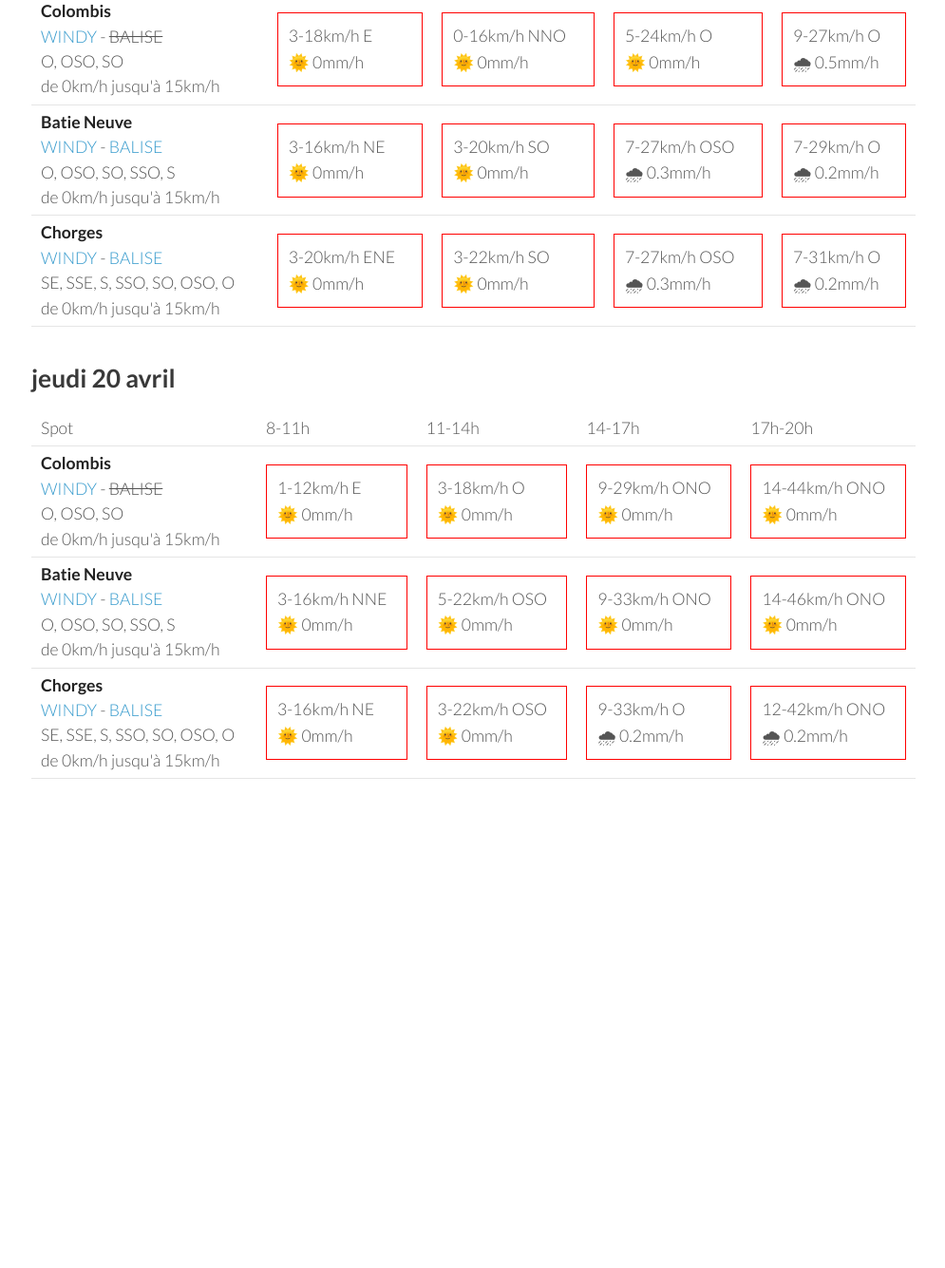
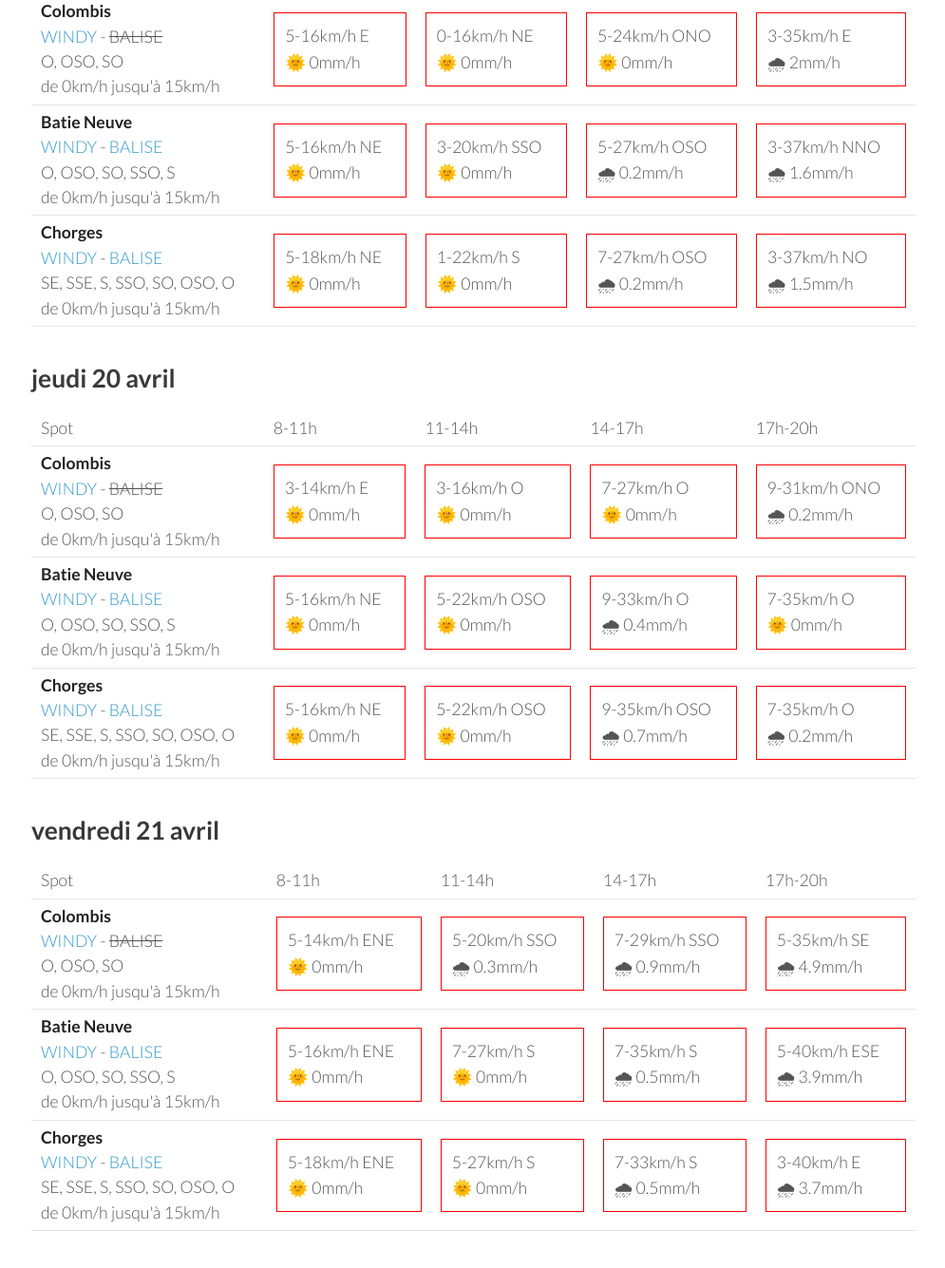
Before and after one commit to parapente-dans-le-nord/parapente-dans-le-nord.github.io, a Jekyll site: the page built from saint_andre.markdown, in a window 1280 px wide and 1400 px high, scrolled down 1801 px. Shown: the top 1335 px of the window at 95% size, without its empty margins (25-1020 px from the left). Built offline with Jekyll 4.4.1, drawn with Linux system fonts in a browser that asks for light colours; before the commit the page ends 2749 px from its top, so only the background shows below that; some of the changed text lies outside the part shown.

Commit message:
update index.markdown

```diff
--- a/saint_andre.markdown
+++ b/saint_andre.markdown
@@ -24,31 +24,28 @@ page mise à jour le dimanche 16 avril 06:35
 <tr>
         <td><strong>Chorges</strong><br><a href="https://windy.com/44.578/6.280?44.559,6.262,10">WINDY</a> - <span class=""><a href="https://www.openwindmap.org/PP554">BALISE</a> </span><br> <span class="vent-favorable">SE, SSE, S, SSO, SO, OSO, O</span><br><span class="force-vent">de 0km/h jusqu'à 15km/h</span> </td>
 
-            <td><div class="not-flyable"><p>1-7km/h NNO</p><p>🌞 0mm/h</p></div></td>
-            <td><div class="flyable"><p>5-11km/h SO</p><p>🌞 0mm/h</p></div></td>
-            <td><div class="not-flyable"><p>11-22km/h SSO</p><p>🌞 0mm/h</p></div></td>
-            <td><div class="not-flyable"><p>7-18km/h SO</p><p>🌞 0mm/h</p></div></td>
-
+            <td><div class="not-flyable"><p>0-0km/h NA</p><p>🌧️ 0mm/h</p></div></td>
+            <td><div class="flyable"><p>3-11km/h SO</p><p>🌞 0mm/h</p></div></td>
+            <td><div class="not-flyable"><p>12-24km/h SSO</p><p>🌞 0mm/h</p></div></td>
+            <td><div class="not-flyable"><p>3-14km/h NO</p><p>🌞 0mm/h</p></div></td>
 
     </tr>
 <tr>
         <td><strong>Batie Neuve</strong><br><a href="https://windy.com/44.584/6.236?44.559,6.262,10,m:eTtagly">WINDY</a> - <span class=""><a href="https://www.openwindmap.org/PP554">BALISE</a> </span><br> <span class="vent-favorable">O, OSO, SO, SSO, S</span><br><span class="force-vent">de 0km/h jusqu'à 15km/h</span> </td>
 
-            <td><div class="not-flyable"><p>5-12km/h NNE</p><p>🌞 0mm/h</p></div></td>
-            <td><div class="flyable"><p>1-7km/h SO</p><p>🌞 0mm/h</p></div></td>
-            <td><div class="not-flyable"><p>16-40km/h NNO</p><p>🌞 0mm/h</p></div></td>
-            <td><div class="not-flyable"><p>20-48km/h NNO</p><p>🌞 0mm/h</p></div></td>
-
+            <td><div class="not-flyable"><p>0-0km/h NA</p><p>🌧️ 0mm/h</p></div></td>
+            <td><div class="flyable"><p>1-9km/h SO</p><p>🌞 0mm/h</p></div></td>
+            <td><div class="not-flyable"><p>18-42km/h NNO</p><p>🌞 0mm/h</p></div></td>
+            <td><div class="not-flyable"><p>20-48km/h N</p><p>🌞 0mm/h</p></div></td>
 
     </tr>
 <tr>
         <td><strong>Colombis</strong><br><a href="https://windy.com/44.494/6.216?44.559,6.262,10">WINDY</a> - <span class="no-balise"> BALISE </span><br> <span class="vent-favorable">O, OSO, SO</span><br><span class="force-vent">de 0km/h jusqu'à 15km/h</span> </td>
 
-            <td><div class="not-flyable"><p>5-11km/h NNE</p><p>🌞 0mm/h</p></div></td>
-            <td><div class="flyable"><p>1-9km/h O</p><p>🌞 0mm/h</p></div></td>
-            <td><div class="not-flyable"><p>14-37km/h NNO</p><p>🌞 0mm/h</p></div></td>
-            <td><div class="not-flyable"><p>20-46km/h NNO</p><p>🌞 0mm/h</p></div></td>
-
+            <td><div class="not-flyable"><p>0-0km/h NA</p><p>🌧️ 0mm/h</p></div></td>
+            <td><div class="not-flyable"><p>0-7km/h NNO</p><p>🌞 0mm/h</p></div></td>
+            <td><div class="not-flyable"><p>16-40km/h NNO</p><p>🌞 0mm/h</p></div></td>
+            <td><div class="not-flyable"><p>20-44km/h NNO</p><p>🌞 0mm/h</p></div></td>
 
     </tr>
 
@@ -70,30 +67,30 @@ page mise à jour le dimanche 16 avril 06:35
 <tr>
         <td><strong>Batie Neuve</strong><br><a href="https://windy.com/44.584/6.236?44.559,6.262,10,m:eTtagly">WINDY</a> - <span class=""><a href="https://www.openwindmap.org/PP554">BALISE</a> </span><br> <span class="vent-favorable">O, OSO, SO, SSO, S</span><br><span class="force-vent">de 0km/h jusqu'à 15km/h</span> </td>
 
-            <td><div class="not-flyable"><p>1-7km/h ENE</p><p>🌞 0mm/h</p></div></td>
+            <td><div class="not-flyable"><p>1-5km/h NE</p><p>🌞 0mm/h</p></div></td>
             <td><div class="flyable"><p>5-12km/h SSO</p><p>🌞 0mm/h</p></div></td>
-            <td><div class="not-flyable"><p>9-22km/h OSO</p><p>🌞 0mm/h</p></div></td>
-            <td><div class="not-flyable"><p>12-31km/h NNO</p><p>🌞 0mm/h</p></div></td>
+            <td><div class="not-flyable"><p>9-22km/h O</p><p>🌞 0mm/h</p></div></td>
+            <td><div class="not-flyable"><p>9-25km/h NO</p><p>🌞 0mm/h</p></div></td>
 
 
     </tr>
 <tr>
         <td><strong>Chorges</strong><br><a href="https://windy.com/44.578/6.280?44.559,6.262,10">WINDY</a> - <span class=""><a href="https://www.openwindmap.org/PP554">BALISE</a> </span><br> <span class="vent-favorable">SE, SSE, S, SSO, SO, OSO, O</span><br><span class="force-vent">de 0km/h jusqu'à 15km/h</span> </td>
 
-            <td><div class="not-flyable"><p>1-3km/h ENE</p><p>🌞 0mm/h</p></div></td>
-            <td><div class="flyable"><p>5-11km/h SO</p><p>🌞 0mm/h</p></div></td>
+            <td><div class="not-flyable"><p>1-3km/h NNE</p><p>🌞 0mm/h</p></div></td>
+            <td><div class="flyable"><p>5-11km/h SSO</p><p>🌞 0mm/h</p></div></td>
             <td><div class="not-flyable"><p>11-24km/h SO</p><p>🌞 0mm/h</p></div></td>
-            <td><div class="not-flyable"><p>7-24km/h O</p><p>🌞 0mm/h</p></div></td>
+            <td><div class="not-flyable"><p>11-25km/h OSO</p><p>🌞 0mm/h</p></div></td>
 
 
     </tr>
 <tr>
         <td><strong>Colombis</strong><br><a href="https://windy.com/44.494/6.216?44.559,6.262,10">WINDY</a> - <span class="no-balise"> BALISE </span><br> <span class="vent-favorable">O, OSO, SO</span><br><span class="force-vent">de 0km/h jusqu'à 15km/h</span> </td>
 
-            <td><div class="not-flyable"><p>3-7km/h NO</p><p>🌞 0mm/h</p></div></td>
+            <td><div class="not-flyable"><p>3-5km/h NNO</p><p>🌞 0mm/h</p></div></td>
             <td><div class="not-flyable"><p>5-11km/h SSE</p><p>🌞 0mm/h</p></div></td>
             <td><div class="not-flyable"><p>5-18km/h O</p><p>🌞 0mm/h</p></div></td>
-            <td><div class="not-flyable"><p>7-22km/h NNO</p><p>🌞 0mm/h</p></div></td>
+            <td><div class="not-flyable"><p>5-18km/h NNO</p><p>🌞 0mm/h</p></div></td>
 
 
     </tr>
@@ -116,20 +113,20 @@ page mise à jour le dimanche 16 avril 06:35
 <tr>
         <td><strong>Colombis</strong><br><a href="https://windy.com/44.494/6.216?44.559,6.262,10">WINDY</a> - <span class="no-balise"> BALISE </span><br> <span class="vent-favorable">O, OSO, SO</span><br><span class="force-vent">de 0km/h jusqu'à 15km/h</span> </td>
 
-            <td><div class="not-flyable"><p>3-16km/h E</p><p>🌞 0mm/h</p></div></td>
-            <td><div class="not-flyable"><p>1-16km/h NNE</p><p>🌞 0mm/h</p></div></td>
-            <td><div class="not-flyable"><p>5-18km/h OSO</p><p>🌧 0.2mm/h</p></div></td>
-            <td><div class="not-flyable"><p>1-22km/h SSE</p><p>🌞 0mm/h</p></div></td>
+            <td><div class="not-flyable"><p>5-16km/h E</p><p>🌞 0mm/h</p></div></td>
+            <td><div class="not-flyable"><p>1-16km/h O</p><p>🌞 0mm/h</p></div></td>
+            <td><div class="not-flyable"><p>1-18km/h NE</p><p>🌧 0.2mm/h</p></div></td>
+            <td><div class="not-flyable"><p>1-31km/h NNE</p><p>🌧 1.3mm/h</p></div></td>
 
 
     </tr>
 <tr>
         <td><strong>Chorges</strong><br><a href="https://windy.com/44.578/6.280?44.559,6.262,10">WINDY</a> - <span class=""><a href="https://www.openwindmap.org/PP554">BALISE</a> </span><br> <span class="vent-favorable">SE, SSE, S, SSO, SO, OSO, O</span><br><span class="force-vent">de 0km/h jusqu'à 15km/h</span> </td>
 
-            <td><div class="not-flyable"><p>3-18km/h NE</p><p>🌞 0mm/h</p></div></td>
-            <td><div class="not-flyable"><p>1-22km/h SSE</p><p>🌞 0mm/h</p></div></td>
-            <td><div class="not-flyable"><p>1-22km/h SO</p><p>🌧 0.3mm/h</p></div></td>
-            <td><div class="not-flyable"><p>3-22km/h S</p><p>🌧 0.2mm/h</p></div></td>
+            <td><div class="not-flyable"><p>3-20km/h ENE</p><p>🌞 0mm/h</p></div></td>
+            <td><div class="not-flyable"><p>3-24km/h S</p><p>🌞 0mm/h</p></div></td>
+            <td><div class="not-flyable"><p>1-25km/h S</p><p>🌧 1.3mm/h</p></div></td>
+            <td><div class="not-flyable"><p>3-31km/h ONO</p><p>🌧 2.1mm/h</p></div></td>
 
 
     </tr>
@@ -137,9 +134,9 @@ page mise à jour le dimanche 16 avril 06:35
         <td><strong>Batie Neuve</strong><br><a href="https://windy.com/44.584/6.236?44.559,6.262,10,m:eTtagly">WINDY</a> - <span class=""><a href="https://www.openwindmap.org/PP554">BALISE</a> </span><br> <span class="vent-favorable">O, OSO, SO, SSO, S</span><br><span class="force-vent">de 0km/h jusqu'à 15km/h</span> </td>
 
             <td><div class="not-flyable"><p>3-16km/h NE</p><p>🌞 0mm/h</p></div></td>
-            <td><div class="not-flyable"><p>1-20km/h S</p><p>🌞 0mm/h</p></div></td>
-            <td><div class="not-flyable"><p>3-22km/h SO</p><p>🌧 0.2mm/h</p></div></td>
-            <td><div class="not-flyable"><p>3-24km/h S</p><p>🌧 0.2mm/h</p></div></td>
+            <td><div class="not-flyable"><p>3-24km/h S</p><p>🌞 0mm/h</p></div></td>
+            <td><div class="not-flyable"><p>3-27km/h SSE</p><p>🌧 1.5mm/h</p></div></td>
+            <td><div class="not-flyable"><p>1-33km/h NO</p><p>🌧 2.6mm/h</p></div></td>
 
 
     </tr>
@@ -162,30 +159,30 @@ page mise à jour le dimanche 16 avril 06:35
 <tr>
         <td><strong>Colombis</strong><br><a href="https://windy.com/44.494/6.216?44.559,6.262,10">WINDY</a> - <span class="no-balise"> BALISE </span><br> <span class="vent-favorable">O, OSO, SO</span><br><span class="force-vent">de 0km/h jusqu'à 15km/h</span> </td>
 
-            <td><div class="not-flyable"><p>3-18km/h E</p><p>🌞 0mm/h</p></div></td>
-            <td><div class="not-flyable"><p>0-16km/h NNO</p><p>🌞 0mm/h</p></div></td>
-            <td><div class="not-flyable"><p>5-24km/h O</p><p>🌞 0mm/h</p></div></td>
-            <td><div class="not-flyable"><p>9-27km/h O</p><p>🌧 0.5mm/h</p></div></td>
+            <td><div class="not-flyable"><p>5-16km/h E</p><p>🌞 0mm/h</p></div></td>
+            <td><div class="not-flyable"><p>0-16km/h NE</p><p>🌞 0mm/h</p></div></td>
+            <td><div class="not-flyable"><p>5-24km/h ONO</p><p>🌞 0mm/h</p></div></td>
+            <td><div class="not-flyable"><p>3-35km/h E</p><p>🌧 2mm/h</p></div></td>
 
 
     </tr>
 <tr>
         <td><strong>Batie Neuve</strong><br><a href="https://windy.com/44.584/6.236?44.559,6.262,10,m:eTtagly">WINDY</a> - <span class=""><a href="https://www.openwindmap.org/PP554">BALISE</a> </span><br> <span class="vent-favorable">O, OSO, SO, SSO, S</span><br><span class="force-vent">de 0km/h jusqu'à 15km/h</span> </td>
 
-            <td><div class="not-flyable"><p>3-16km/h NE</p><p>🌞 0mm/h</p></div></td>
-            <td><div class="not-flyable"><p>3-20km/h SO</p><p>🌞 0mm/h</p></div></td>
-            <td><div class="not-flyable"><p>7-27km/h OSO</p><p>🌧 0.3mm/h</p></div></td>
-            <td><div class="not-flyable"><p>7-29km/h O</p><p>🌧 0.2mm/h</p></div></td>
+            <td><div class="not-flyable"><p>5-16km/h NE</p><p>🌞 0mm/h</p></div></td>
+            <td><div class="not-flyable"><p>3-20km/h SSO</p><p>🌞 0mm/h</p></div></td>
+            <td><div class="not-flyable"><p>5-27km/h OSO</p><p>🌧 0.2mm/h</p></div></td>
+            <td><div class="not-flyable"><p>3-37km/h NNO</p><p>🌧 1.6mm/h</p></div></td>
 
 
     </tr>
 <tr>
         <td><strong>Chorges</strong><br><a href="https://windy.com/44.578/6.280?44.559,6.262,10">WINDY</a> - <span class=""><a href="https://www.openwindmap.org/PP554">BALISE</a> </span><br> <span class="vent-favorable">SE, SSE, S, SSO, SO, OSO, O</span><br><span class="force-vent">de 0km/h jusqu'à 15km/h</span> </td>
 
-            <td><div class="not-flyable"><p>3-20km/h ENE</p><p>🌞 0mm/h</p></div></td>
-            <td><div class="not-flyable"><p>3-22km/h SO</p><p>🌞 0mm/h</p></div></td>
-            <td><div class="not-flyable"><p>7-27km/h OSO</p><p>🌧 0.3mm/h</p></div></td>
-            <td><div class="not-flyable"><p>7-31km/h O</p><p>🌧 0.2mm/h</p></div></td>
+            <td><div class="not-flyable"><p>5-18km/h NE</p><p>🌞 0mm/h</p></div></td>
+            <td><div class="not-flyable"><p>1-22km/h S</p><p>🌞 0mm/h</p></div></td>
+            <td><div class="not-flyable"><p>7-27km/h OSO</p><p>🌧 0.2mm/h</p></div></td>
+            <td><div class="not-flyable"><p>3-37km/h NO</p><p>🌧 1.5mm/h</p></div></td>
 
 
     </tr>
@@ -208,30 +205,30 @@ page mise à jour le dimanche 16 avril 06:35
 <tr>
         <td><strong>Colombis</strong><br><a href="https://windy.com/44.494/6.216?44.559,6.262,10">WINDY</a> - <span class="no-balise"> BALISE </span><br> <span class="vent-favorable">O, OSO, SO</span><br><span class="force-vent">de 0km/h jusqu'à 15km/h</span> </td>
 
-            <td><div class="not-flyable"><p>1-12km/h E</p><p>🌞 0mm/h</p></div></td>
-            <td><div class="not-flyable"><p>3-18km/h O</p><p>🌞 0mm/h</p></div></td>
-            <td><div class="not-flyable"><p>9-29km/h ONO</p><p>🌞 0mm/h</p></div></td>
-            <td><div class="not-flyable"><p>14-44km/h ONO</p><p>🌞 0mm/h</p></div></td>
+            <td><div class="not-flyable"><p>3-14km/h E</p><p>🌞 0mm/h</p></div></td>
+            <td><div class="not-flyable"><p>3-16km/h O</p><p>🌞 0mm/h</p></div></td>
+            <td><div class="not-flyable"><p>7-27km/h O</p><p>🌞 0mm/h</p></div></td>
+            <td><div class="not-flyable"><p>9-31km/h ONO</p><p>🌧 0.2mm/h</p></div></td>
 
 
     </tr>
 <tr>
         <td><strong>Batie Neuve</strong><br><a href="https://windy.com/44.584/6.236?44.559,6.262,10,m:eTtagly">WINDY</a> - <span class=""><a href="https://www.openwindmap.org/PP554">BALISE</a> </span><br> <span class="vent-favorable">O, OSO, SO, SSO, S</span><br><span class="force-vent">de 0km/h jusqu'à 15km/h</span> </td>
 
-            <td><div class="not-flyable"><p>3-16km/h NNE</p><p>🌞 0mm/h</p></div></td>
+            <td><div class="not-flyable"><p>5-16km/h NE</p><p>🌞 0mm/h</p></div></td>
             <td><div class="not-flyable"><p>5-22km/h OSO</p><p>🌞 0mm/h</p></div></td>
-            <td><div class="not-flyable"><p>9-33km/h ONO</p><p>🌞 0mm/h</p></div></td>
-            <td><div class="not-flyable"><p>14-46km/h ONO</p><p>🌞 0mm/h</p></div></td>
+            <td><div class="not-flyable"><p>9-33km/h O</p><p>🌧 0.4mm/h</p></div></td>
+            <td><div class="not-flyable"><p>7-35km/h O</p><p>🌞 0mm/h</p></div></td>
 
 
     </tr>
 <tr>
         <td><strong>Chorges</strong><br><a href="https://windy.com/44.578/6.280?44.559,6.262,10">WINDY</a> - <span class=""><a href="https://www.openwindmap.org/PP554">BALISE</a> </span><br> <span class="vent-favorable">SE, SSE, S, SSO, SO, OSO, O</span><br><span class="force-vent">de 0km/h jusqu'à 15km/h</span> </td>
 
-            <td><div class="not-flyable"><p>3-16km/h NE</p><p>🌞 0mm/h</p></div></td>
-            <td><div class="not-flyable"><p>3-22km/h OSO</p><p>🌞 0mm/h</p></div></td>
-            <td><div class="not-flyable"><p>9-33km/h O</p><p>🌧 0.2mm/h</p></div></td>
-            <td><div class="not-flyable"><p>12-42km/h ONO</p><p>🌧 0.2mm/h</p></div></td>
+            <td><div class="not-flyable"><p>5-16km/h NE</p><p>🌞 0mm/h</p></div></td>
+            <td><div class="not-flyable"><p>5-22km/h OSO</p><p>🌞 0mm/h</p></div></td>
+            <td><div class="not-flyable"><p>9-35km/h OSO</p><p>🌧 0.7mm/h</p></div></td>
+            <td><div class="not-flyable"><p>7-35km/h O</p><p>🌧 0.2mm/h</p></div></td>
 
 
     </tr>
@@ -239,3 +236,49 @@ page mise à jour le dimanche 16 avril 06:35
 </tbody>
 </table>
 {:/}
+## vendredi 21 avril
+
+{::nomarkdown}
+<table>
+  <tbody>
+    <tr>
+      <td>Spot</td>
+      <td>8-11h</td>
+      <td>11-14h</td>
+      <td>14-17h</td>
+      <td>17h-20h</td>
+    </tr>
+<tr>
+        <td><strong>Colombis</strong><br><a href="https://windy.com/44.494/6.216?44.559,6.262,10">WINDY</a> - <span class="no-balise"> BALISE </span><br> <span class="vent-favorable">O, OSO, SO</span><br><span class="force-vent">de 0km/h jusqu'à 15km/h</span> </td>
+
+            <td><div class="not-flyable"><p>5-14km/h ENE</p><p>🌞 0mm/h</p></div></td>
+            <td><div class="not-flyable"><p>5-20km/h SSO</p><p>🌧 0.3mm/h</p></div></td>
+            <td><div class="not-flyable"><p>7-29km/h SSO</p><p>🌧 0.9mm/h</p></div></td>
+            <td><div class="not-flyable"><p>5-35km/h SE</p><p>🌧 4.9mm/h</p></div></td>
+
+
+    </tr>
+<tr>
+        <td><strong>Batie Neuve</strong><br><a href="https://windy.com/44.584/6.236?44.559,6.262,10,m:eTtagly">WINDY</a> - <span class=""><a href="https://www.openwindmap.org/PP554">BALISE</a> </span><br> <span class="vent-favorable">O, OSO, SO, SSO, S</span><br><span class="force-vent">de 0km/h jusqu'à 15km/h</span> </td>
+
+            <td><div class="not-flyable"><p>5-16km/h ENE</p><p>🌞 0mm/h</p></div></td>
+            <td><div class="not-flyable"><p>7-27km/h S</p><p>🌞 0mm/h</p></div></td>
+            <td><div class="not-flyable"><p>7-35km/h S</p><p>🌧 0.5mm/h</p></div></td>
+            <td><div class="not-flyable"><p>5-40km/h ESE</p><p>🌧 3.9mm/h</p></div></td>
+
+
+    </tr>
+<tr>
+        <td><strong>Chorges</strong><br><a href="https://windy.com/44.578/6.280?44.559,6.262,10">WINDY</a> - <span class=""><a href="https://www.openwindmap.org/PP554">BALISE</a> </span><br> <span class="vent-favorable">SE, SSE, S, SSO, SO, OSO, O</span><br><span class="force-vent">de 0km/h jusqu'à 15km/h</span> </td>
+
+            <td><div class="not-flyable"><p>5-18km/h ENE</p><p>🌞 0mm/h</p></div></td>
+            <td><div class="not-flyable"><p>5-27km/h S</p><p>🌞 0mm/h</p></div></td>
+            <td><div class="not-flyable"><p>7-33km/h S</p><p>🌧 0.5mm/h</p></div></td>
+            <td><div class="not-flyable"><p>3-40km/h E</p><p>🌧 3.7mm/h</p></div></td>
+
+
+    </tr>
+
+</tbody>
+</table>
+{:/}
```
Also changed, not shown: other parts of saint_andre.markdown (+1 -1 lines).
